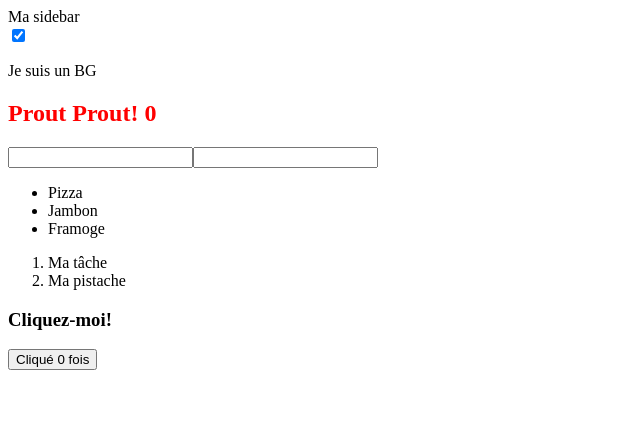
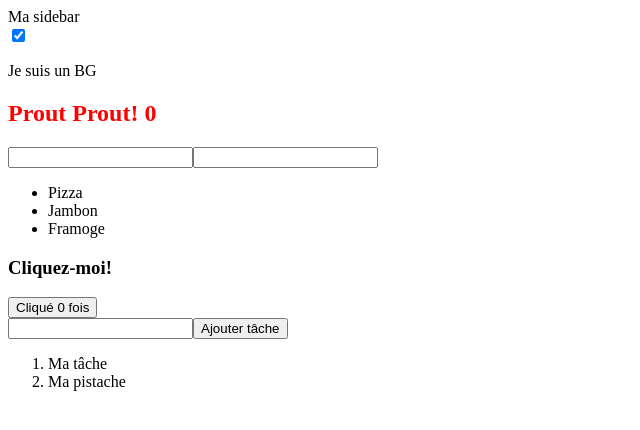
Before and after one commit to jblavisse/vue-tuto, a Vue app: page / in a window 1280 px wide. Shown: the top 430 px of the page, without its empty margins (0-640 px from the left). Built offline with nearby package versions, Linux system fonts and the light colour scheme.

Commit message:
Add id with uuid

```diff
--- a/package.json
+++ b/package.json
@@ -9,6 +9,7 @@
   },
   "dependencies": {
     "core-js": "^3.6.5",
+    "uuid": "^8.3.2",
     "vue": "^2.6.11"
   },
   "devDependencies": {
--- a/src/App.vue
+++ b/src/App.vue
@@ -19,21 +19,26 @@
       </li>
     </ul>
 
-    <ol>
-      <li :key="task.id" v-for="task in tasks">
-        {{task.content}}
-      </li>
-    </ol>
-
     <h3 @click="clickMe">Cliquez-moi!</h3>
-
 
     <button @click="incrementScore">Cliqué {{score}} fois</button>
 
+
+    <div>
+      <input type="text" v-model="newTask">
+      <button @click="addTask">Ajouter tâche</button>
+      <ol>
+        <li :key="task.id" v-for="task in tasks">
+          {{task.content}}
+        </li>
+      </ol>
+    </div>
   </div>
 </template>
 
 <script>
+import { v4 as uuidv4 } from 'uuid';
+
 export default {
   name: 'App',
   components: {
@@ -44,6 +49,15 @@ export default {
     },
     incrementScore: function() {
       this.score++;
+    },
+    addTask: function() {
+      // {id: 1, content: "Ma tâche"}
+      let currTask = {
+        id: uuidv4(),
+        content: this.newTask
+      };
+      this.tasks.push(currTask);
+      console.log(this.tasks);
     }
   },
   data: function() {
@@ -62,7 +76,8 @@ export default {
       tasks : [
         {id: 1, content: "Ma tâche"},
         {id: 2, content: "Ma pistache"}
-      ]
+      ],
+      newTask: ""
     }
   }
 }
```
Also changed, not shown: 1 other file (tests, documents, lock files or other folders).
